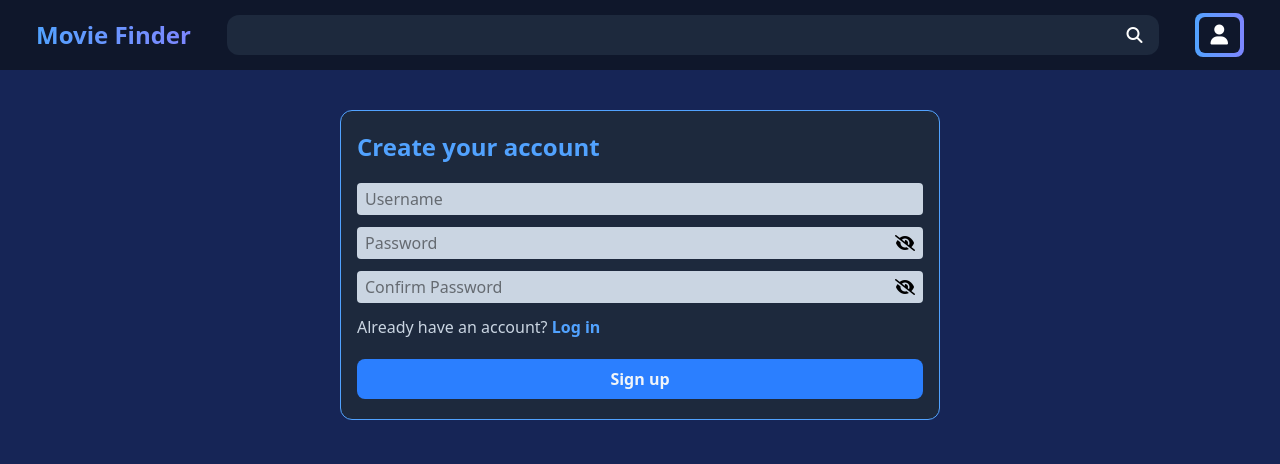
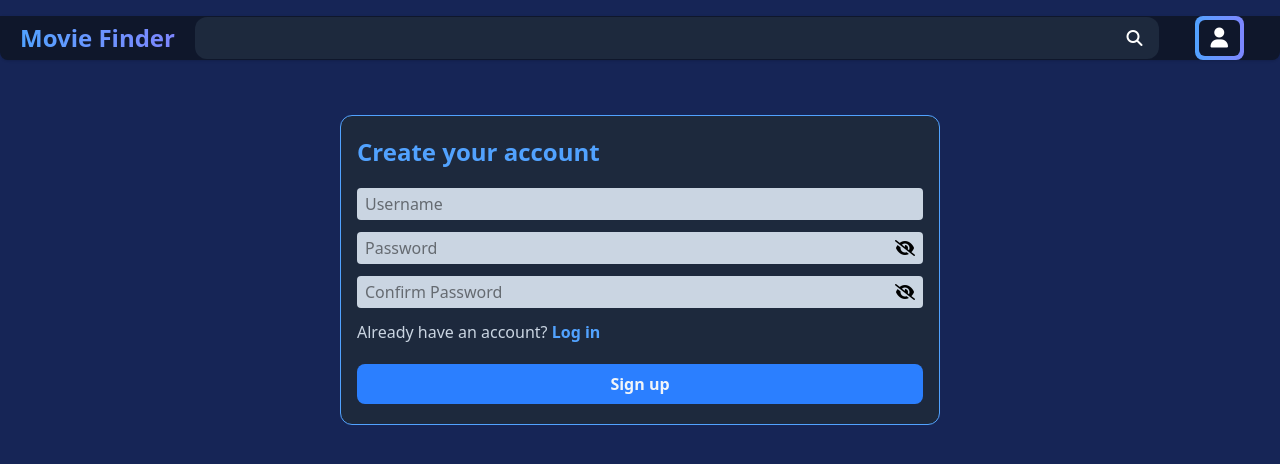
Before and after one commit to 2Rovian/movie-finder, a React (Vite) app in the folder client-side/: page /login in a window 1280 px wide. Shown: the top 464 px of the page. Built offline with nearby package versions, Linux system fonts and the light colour scheme.

Commit message:
tudo funcionando com a navbar, alteraçando de foto e etc

```diff
--- a/client-side/src/components/Navbar.jsx
+++ b/client-side/src/components/Navbar.jsx
@@ -7,6 +7,8 @@ import useProfileStore from '../zustand/profileStore';
 
 function Navbar({ onSearch }) {
     const { user, logout } = useContext(AuthContext);
+
+    const [isDropdownOpen, setIsDropdownOpen] = useState(false);
 
     const { profilePics, currentIndex } = useProfileStore();
 
@@ -35,9 +37,9 @@ function Navbar({ onSearch }) {
     }
 
     return (
-        <div className='min-h-[70px] bg-slate-900 text-white flex items-center'>
-            <div className='container max-w-[1300px] mx-auto px-4 flex items-center h-full'>
-                <Link to='/' className='xl:mx-5'>
+        <div className='min-h-[75px] text-white flex items-center'>
+            <div className='container max-w-[1300px] mx-auto px-4 flex items-center h-full bg-slate-900 xl:rounded-b-lg shadow'>
+                <Link to='/' className='xl:mx-1'>
                     <div className='text-xl md:text-2xl font-bold'>
                         <span className='bg-gradient-to-r from-blue-400 to-indigo-400 bg-clip-text text-transparent'>Movie Finder</span>
                     </div>
@@ -50,7 +52,7 @@ function Navbar({ onSearch }) {
                 >
                     <input
                         type="text"
-                        className='w-full pl-2 py-1 outline-none'
+                        className='w-full pl-2 py-[5px] outline-none'
                         onFocus={() => setisInputFocus(true)}
                         value={movie_name}
                         onChange={handleInputChange}
@@ -59,11 +61,27 @@ function Navbar({ onSearch }) {
                 </div>
 
                 {user ?
-                    <Link to='/profile-page'>
-                        <div className='bg-gradient-to-r from-blue-400 to-indigo-400 hover:from-blue-300 hover:to-indigo-300 duration-500 ease-in-out cursor-pointer p-1 rounded-full transition-all hover:opacity-80 '>
+                    <div className='relative '>
+                        <div className='bg-gradient-to-r from-blue-400 to-indigo-400 hover:from-blue-300 hover:to-indigo-300 duration-500 ease-in-out cursor-pointer p-1 rounded-full transition-all hover:opacity-80  '
+                            onClick={() => { setIsDropdownOpen(!isDropdownOpen) }}
+                        >
                             <img src={profilePics[currentIndex]} alt="" className='size-[40px] md:size-[50px] rounded-full cursor-pointer' />
                         </div>
-                    </Link>
+
+                        {/* Dropdown Menu */}
+                        {isDropdownOpen &&
+                            <div className='absolute top-[55px] md:top-[60px] left-1/2 -translate-x-1/2 bg-slate-100 text-slate-950 z-40 flex flex-col items-center px-1 shadow-lg rounded-lg text-lg'>
+                                <div className='absolute left-1/2 top-0 size-3 -translate-x-1/2 -translate-y-1/2 rotate-45 bg-slate-100' />
+                                <div className='flex-col flex z-50 font-semibold py-1 gap-y-1 '>
+                                    <Link to='profile-page' className='bg-slate-100 cursor-pointer hover:bg-slate-950 hover:text-slate-100 text-slate-950 text-center rounded-md px-1 py-1 duration-500 ease-in-out'>Profile</Link>
+                                    <span className='bg-slate-100 cursor-pointer hover:bg-slate-950 hover:text-slate-100 text-slate-950 text-center rounded-md px-1 py-1 duration-500 ease-in-out'
+                                    onClick={logout}
+                                    >Logout</span>
+                                </div>
+                            </div>
+                        }
+                    </div>
+
                     :
                     <Link to='/login'>
                         <div className='bg-gradient-to-r from-blue-400 to-indigo-400 hover:bg-gradient-to-l cursor-pointer p-1 rounded-lg text-xl xl:mx-5'>
```
